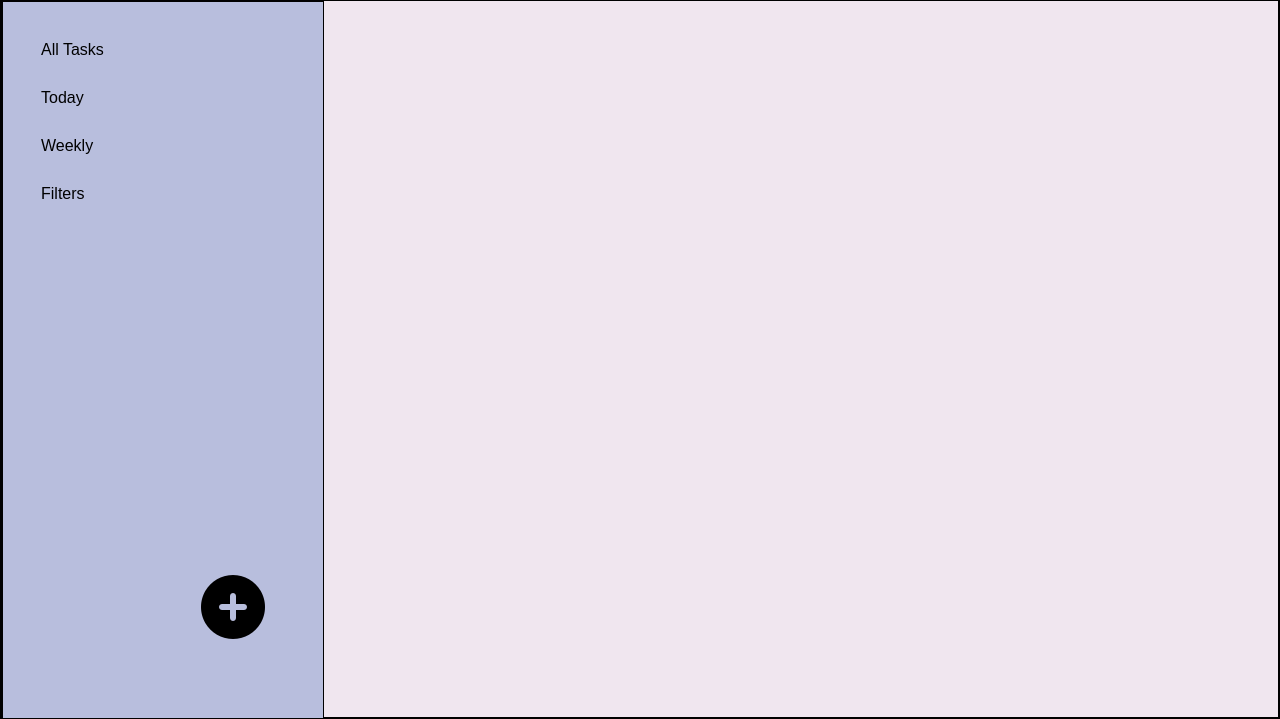
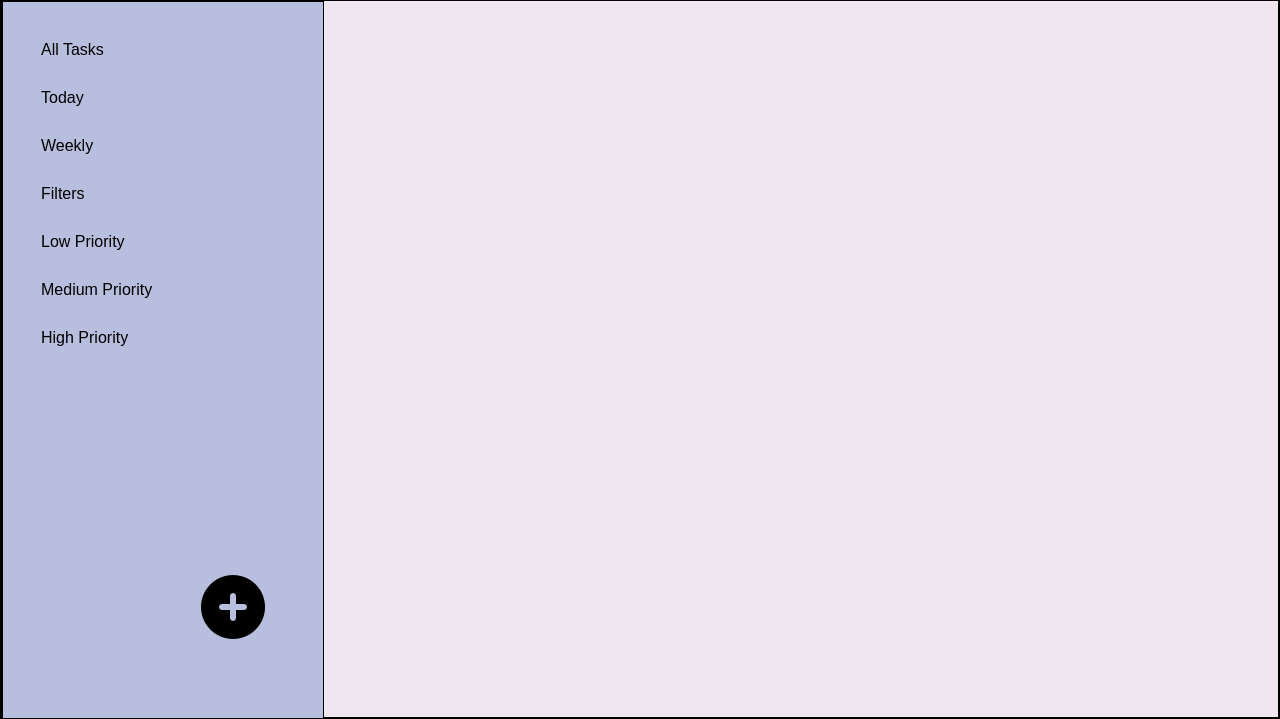
Before and after one commit to AndrewLin95/todolist, a website built with webpack: page dist/index.html in a window 1280 px wide. Shown: the part 82-801 px from the top of the page. Built offline with nearby package versions, Linux system fonts and the light colour scheme.

Commit message:
added filters for priority

```diff
--- a/dist/index.html
+++ b/dist/index.html
@@ -21,6 +21,9 @@
                     <button class='btn' id="todayTaskPage">Today</button>
                     <button class='btn' id="weeklyTaskPage">Weekly</button>
                     <button class='btn' id="filteredPage">Filters</button>
+                    <button class='btn' id="lowPriorityPage">Low Priority</button>
+                    <button class='btn' id="mediumPriorityPage">Medium Priority</button>
+                    <button class='btn' id="highPriorityPage">High Priority</button>
                 </div>
                 <div id="bottomIndex">
                     <button class='btn' id="addItemBtn"><i class="fa-solid fa-circle-plus fa-4x"></i></button>
```
Also changed, not shown: dist/main.js (+1 -1 lines).
